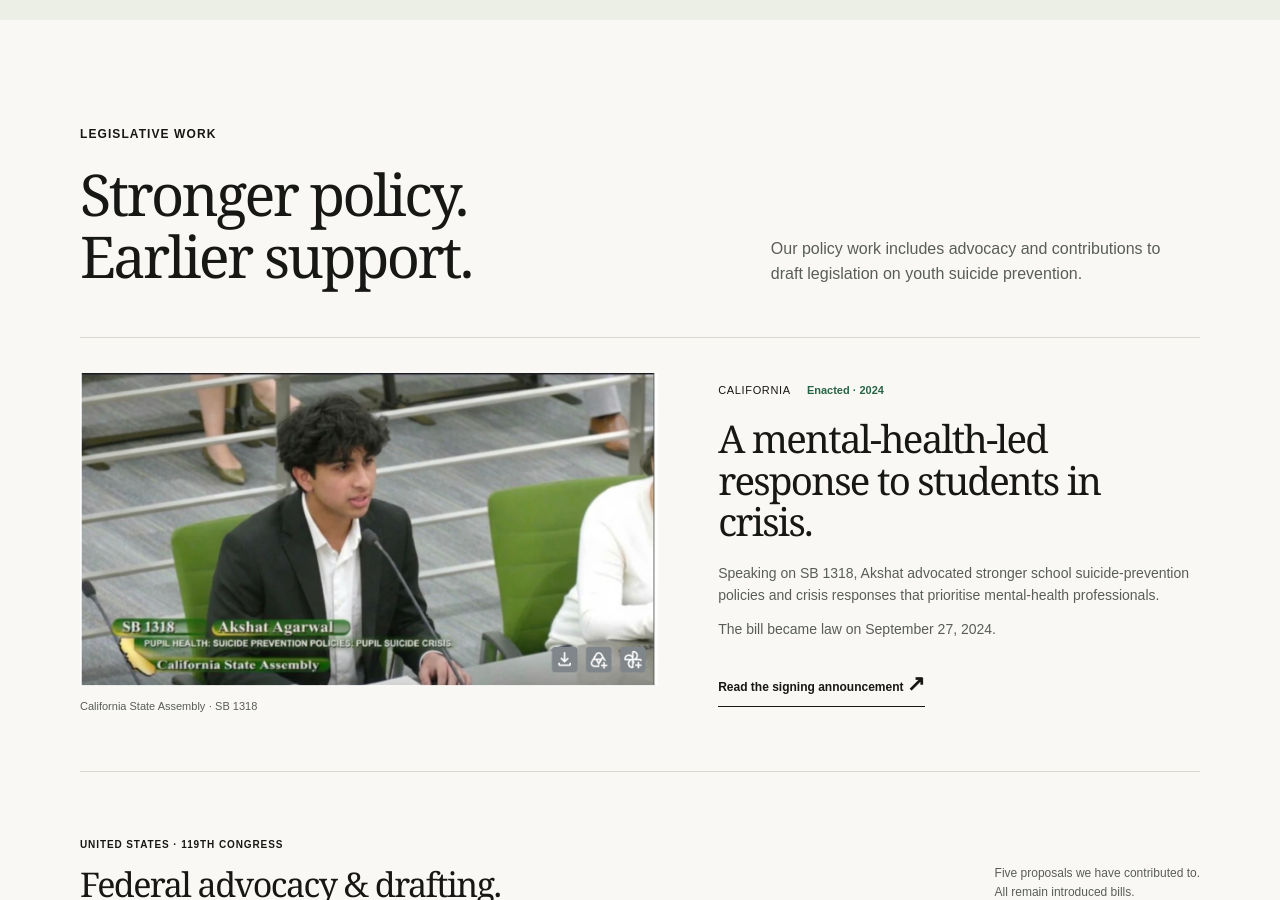
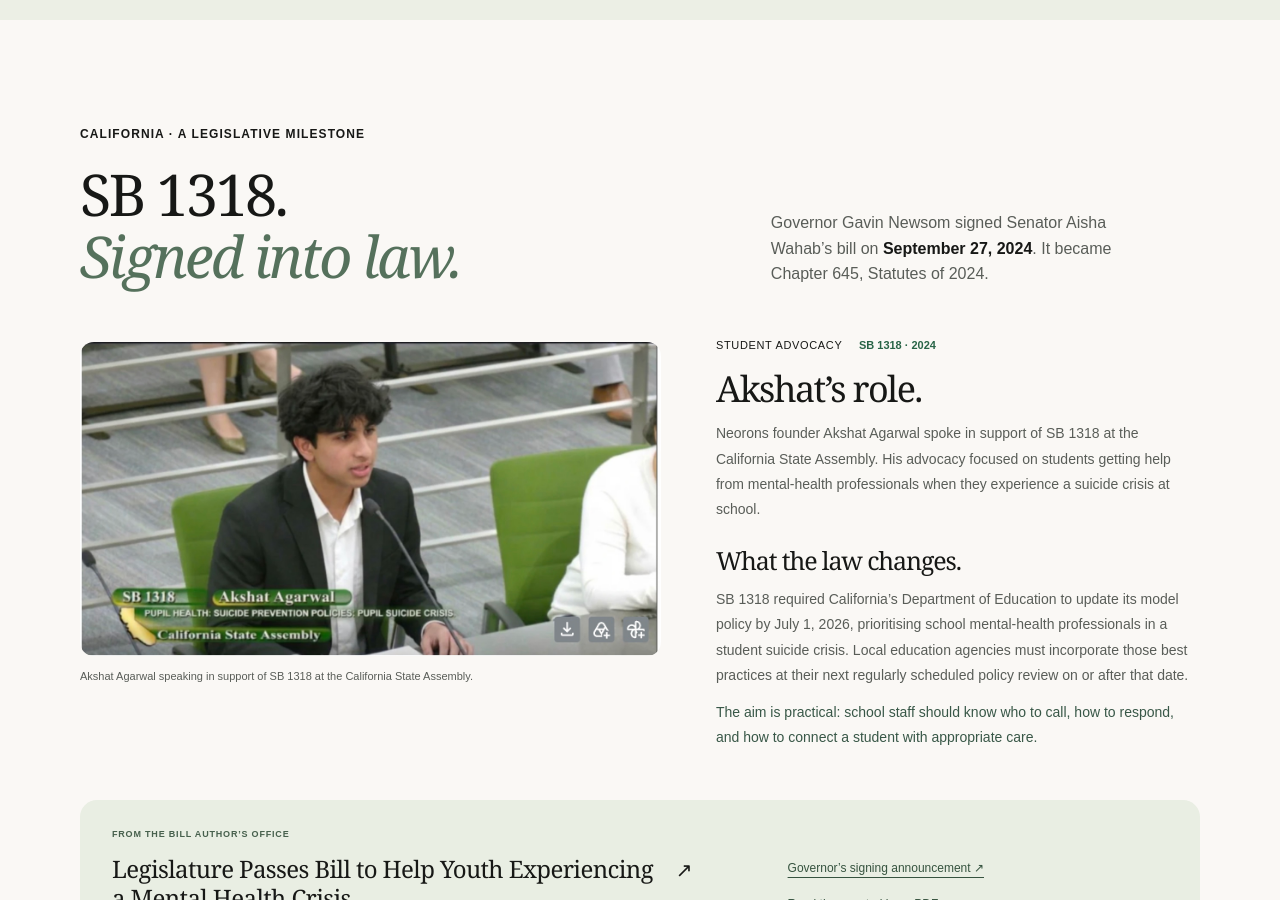
Before and after one commit to akshat0714/neorons-website, a plain HTML site: page impact.html in a window 1280 px wide. Shown: the part 1900-2800 px from the top of the page. Drawn offline with Linux system fonts and the light colour scheme.

Commit message:
Highlight SB 1318 enactment and Assembly advocacy with published sources

```diff
--- a/css/impact.css
+++ b/css/impact.css
@@ -36,6 +36,23 @@ body[data-page="impact"] { --impact-green: #183e35; }
 .policy-location { font-size: 11px; text-transform: uppercase; letter-spacing: .06em; }
 .policy-location span { display: inline-block; margin-left: 13px; color: #286446; letter-spacing: 0; text-transform: none; font-weight: 600; }
 .state-policy-copy .text-link { display: inline-block; font-size: 12px; margin-top: 13px; }
+.sb1318-heading h2 em { color: #55715c; font-weight: 400; }
+.sb1318-heading > p:last-child strong { color: var(--ink); font-weight: 600; }
+.sb1318-feature { border: 0; padding-top: 0; align-items: start; gap: 38px 55px; scroll-margin-top: 120px; }
+.sb1318-feature figure img { border-radius: 14px; }
+.sb1318-feature figure { margin-top: 5px; }
+.sb1318-feature .state-policy-copy h3 { margin: 15px 0 13px; font-size: 36px; }
+.sb1318-feature .state-policy-copy .sb1318-subheading { margin-top: 25px; font-size: 25px; }
+.sb1318-feature .state-policy-copy > p:not(.policy-location) { font-size: 14px; line-height: 1.8; }
+.sb1318-feature .state-policy-copy > .sb1318-purpose { color: #385747; }
+.sb1318-report { grid-column: 1/-1; display: grid; grid-template-columns: 1.5fr 1fr; gap: 35px; align-items: center; background: #e9eee3; border-radius: 17px; padding: 28px 32px; }
+.sb1318-report .eyebrow { color: #47604d; font-size: 9px; margin-bottom: 13px; }
+.sb1318-report > div:first-child > a { display: flex; gap: 20px; justify-content: space-between; max-width: 580px; font: 400 24px/1.2 var(--serif); letter-spacing: -.025em; text-decoration: none; }
+.sb1318-report > div:first-child > a:hover { text-decoration: underline; }
+.sb1318-report > div:first-child > a > span:last-child { flex-shrink: 0; font: 400 20px/1.5 var(--sans); }
+.sb1318-report > div:first-child > p:last-child { font-size: 12px; color: #4d6052; margin-top: 13px; }
+.sb1318-records { display: flex; flex-direction: column; align-items: flex-start; gap: 17px; padding-left: 28px; }
+.sb1318-records a { font-size: 12px; line-height: 1.6; color: #36533f; }
 .federal-policy { margin-top: 65px; }
 .federal-heading { display: flex; justify-content: space-between; gap: 35px; margin-bottom: 30px; align-items: end; }
 .federal-heading .eyebrow { font-size: 10px; margin-bottom: 14px; }
@@ -110,6 +127,11 @@ body[data-page="impact"] .credibility-group { border-radius: 3px; }
   .impact-section-heading > p:last-child { font-size: 14px; }
   .state-policy { grid-template-columns: 1fr; gap: 26px; padding-block: 25px 35px; }
   .state-policy-copy h3 { font-size: 32px; }
+  .sb1318-feature { gap: 25px; padding-top: 0; }
+  .sb1318-feature .state-policy-copy h3 { font-size: 32px; }
+  .sb1318-report { grid-template-columns: 1fr; gap: 24px; padding: 25px; }
+  .sb1318-records { padding-left: 0; }
+  .sb1318-report > div:first-child > a { font-size: 23px; }
   .federal-policy { margin-top: 40px; }
   .federal-heading { display: block; }
   .federal-heading > p { margin-top: 15px; }
--- a/impact.html
+++ b/impact.html
@@ -106,7 +106,7 @@
   <div class="container">
     <p class="eyebrow">Our impact</p>
     <div class="impact-lead-heading"><h1 id="impact-title">Suicide prevention.<br />A public priority.</h1><p>We bring youth suicide prevention into international forums, public policy, and everyday life.</p></div>
-    <nav class="impact-index" aria-label="Explore our impact"><a href="#advocacy"><span>01</span> Public advocacy ↓</a><a href="#policy"><span>02</span> Legislative work ↓</a><a href="#inclusion"><span>03</span> Community programmes ↓</a></nav>
+    <nav class="impact-index" aria-label="Explore our impact"><a href="#advocacy"><span>01</span> Public advocacy ↓</a><a href="#policy"><span>02</span> SB 1318 &amp; legislation ↓</a><a href="#inclusion"><span>03</span> Community programmes ↓</a></nav>
     <figure class="un-lead-photo" id="advocacy"><img src="images/advocacy/akshat-un-address.jpg" alt="Akshat Agarwal speaking from the podium in the United Nations General Assembly hall" width="1340" height="708" fetchpriority="high" decoding="async" /><figcaption><span>United Nations</span><span>Akshat Agarwal presenting Neorons’ suicide-prevention work.</span></figcaption></figure>
   </div>
 </section>
@@ -116,10 +116,11 @@
 </section>
 <section class="impact-reach" id="global-reach" aria-label="Neorons international impact"><div class="container"><p class="eyebrow">Our reach</p><dl><div><dt>People reached</dt><dd>500k+</dd></div><div><dt>Countries</dt><dd>80+</dd></div><div><dt>AI phone service reach</dt><dd>125k</dd></div><div><dt>Raised for suicide prevention</dt><dd>US$75k+</dd></div></dl></div></section>
 <section class="policy-section container" id="policy" aria-labelledby="policy-title">
-  <header class="impact-section-heading" data-reveal><p class="eyebrow">Legislative work</p><h2 id="policy-title">Stronger policy.<br />Earlier support.</h2><p>Our policy work includes advocacy and contributions to draft legislation on youth suicide prevention.</p></header>
-  <article class="state-policy" data-reveal>
-    <figure><img src="images/advocacy/akshat-california-sb1318.jpg" alt="Akshat Agarwal speaking at a California State Assembly hearing on SB 1318, pupil suicide prevention policies" width="1356" height="734" loading="lazy" decoding="async" /><figcaption>California State Assembly · SB 1318</figcaption></figure>
-    <div class="state-policy-copy"><p class="policy-location">California <span>Enacted · 2024</span></p><h3>A mental-health-led response to students in crisis.</h3><p>Speaking on SB 1318, Akshat advocated stronger school suicide-prevention policies and crisis responses that prioritise mental-health professionals.</p><p>The bill became law on September 27, 2024.</p><a class="text-link" href="https://www.gov.ca.gov/2024/09/27/governor-newsom-signs-legislation-to-strengthen-mental-health-and-substance-use-disorder-care-for-all-californians/" target="_blank" rel="noopener">Read the signing announcement <span aria-hidden="true">↗</span></a></div>
+  <header class="impact-section-heading sb1318-heading" data-reveal><p class="eyebrow">California · A legislative milestone</p><h2 id="policy-title">SB 1318.<br /><em>Signed into law.</em></h2><p>Governor Gavin Newsom signed Senator Aisha Wahab’s bill on <strong>September 27, 2024</strong>. It became Chapter 645, Statutes of 2024.</p></header>
+  <article class="state-policy sb1318-feature" id="sb1318" aria-label="SB 1318 and Akshat’s advocacy" data-reveal>
+    <figure><img src="images/advocacy/akshat-california-sb1318.jpg" alt="Akshat Agarwal speaking at a California State Assembly hearing on SB 1318, pupil suicide prevention policies" width="1356" height="734" loading="lazy" decoding="async" /><figcaption>Akshat Agarwal speaking in support of SB 1318 at the California State Assembly.</figcaption></figure>
+    <div class="state-policy-copy"><p class="policy-location">Student advocacy <span>SB 1318 · 2024</span></p><h3>Akshat’s role.</h3><p>Neorons founder Akshat Agarwal spoke in support of SB 1318 at the California State Assembly. His advocacy focused on students getting help from mental-health professionals when they experience a suicide crisis at school.</p><h3 class="sb1318-subheading">What the law changes.</h3><p>SB 1318 required California’s Department of Education to update its model policy by July 1, 2026, prioritising school mental-health professionals in a student suicide crisis. Local education agencies must incorporate those best practices at their next regularly scheduled policy review on or after that date.</p><p class="sb1318-purpose">The aim is practical: school staff should know who to call, how to respond, and how to connect a student with appropriate care.</p></div>
+    <aside class="sb1318-report" aria-label="Published reporting and official records"><div><p class="eyebrow">From the bill author’s office</p><a href="https://sd10.senate.ca.gov/index.php/news/legislature-passes-bill-help-youth-experiencing-mental-health-crisis" target="_blank" rel="noopener"><span>Legislature Passes Bill to Help Youth Experiencing a Mental Health Crisis</span><span aria-hidden="true">↗</span></a><p>Senator Aisha Wahab’s account of the bill’s passage and its purpose.</p></div><div class="sb1318-records"><a href="https://www.gov.ca.gov/2024/09/27/governor-newsom-signs-legislation-to-strengthen-mental-health-and-substance-use-disorder-care-for-all-californians/" target="_blank" rel="noopener">Governor’s signing announcement ↗</a><a href="https://oag.ca.gov/system/files/media/sb882-101824-agenda-3b.pdf#page=10" target="_blank" rel="noopener">Read the enacted law · PDF ↗</a></div></aside>
   </article>
   <div class="federal-policy" aria-labelledby="federal-title">
     <div class="federal-heading"><div><p class="eyebrow">United States · 119th Congress</p><h3 id="federal-title">Federal advocacy &amp; drafting.</h3></div><p>Five proposals we have contributed to.<br />All remain introduced bills.</p></div>
--- a/sitemap.xml
+++ b/sitemap.xml
@@ -4,7 +4,7 @@
   <url><loc>https://neorons.com/about.html</loc><lastmod>2026-10-27</lastmod></url>
   <url><loc>https://neorons.com/mission.html</loc><lastmod>2026-11-14</lastmod></url>
   <url><loc>https://neorons.com/fellowship.html</loc><lastmod>2026-10-27</lastmod></url>
-  <url><loc>https://neorons.com/impact.html</loc><lastmod>2026-11-13</lastmod></url>
+  <url><loc>https://neorons.com/impact.html</loc><lastmod>2026-11-14</lastmod></url>
   <url><loc>https://neorons.com/contact.html</loc><lastmod>2026-10-27</lastmod></url>
   <url><loc>https://neorons.com/media.html</loc><lastmod>2026-10-27</lastmod></url>
   <url><loc>https://neorons.com/profile.html</loc><lastmod>2026-10-27</lastmod></url>
```
Also changed, not shown: 1 other file.
